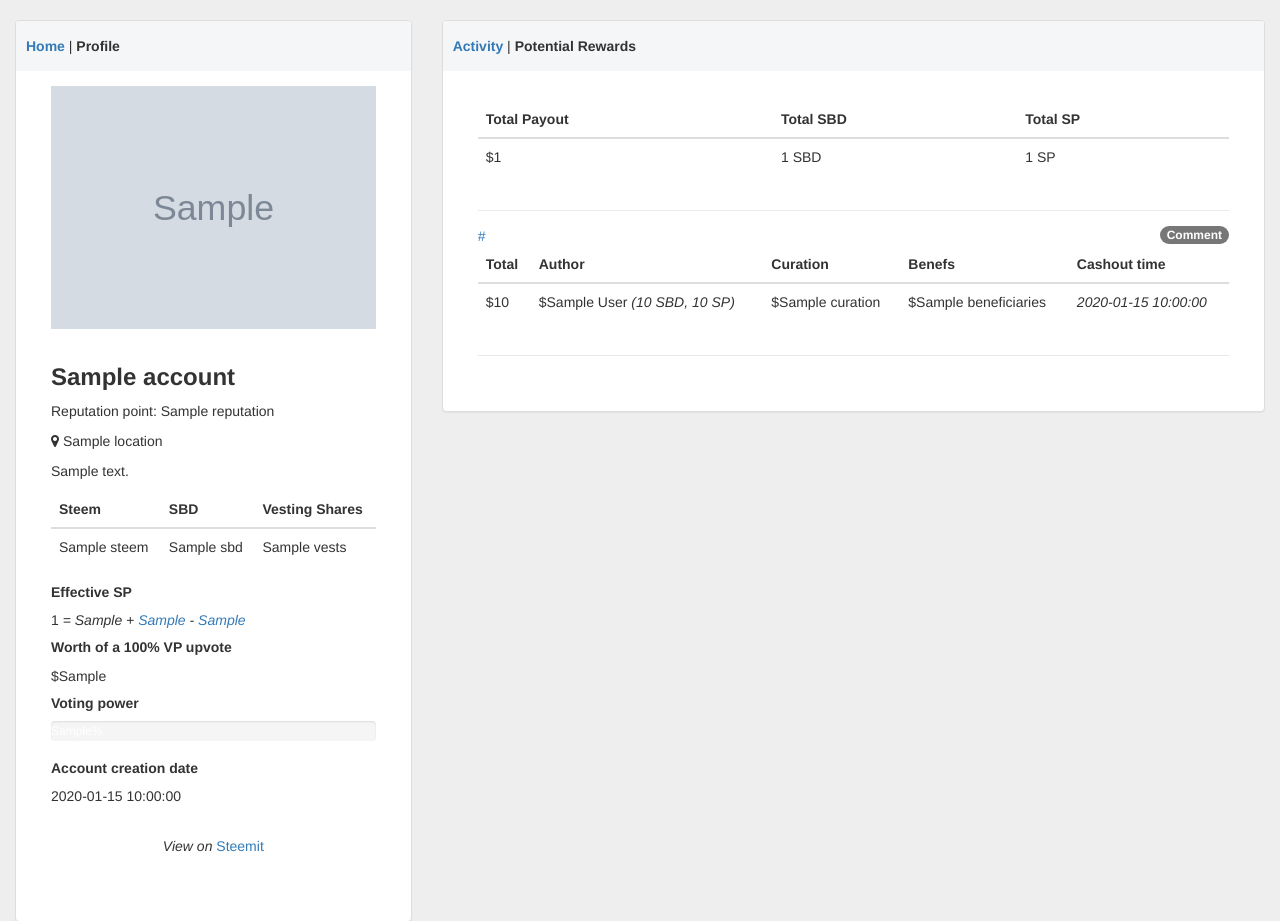
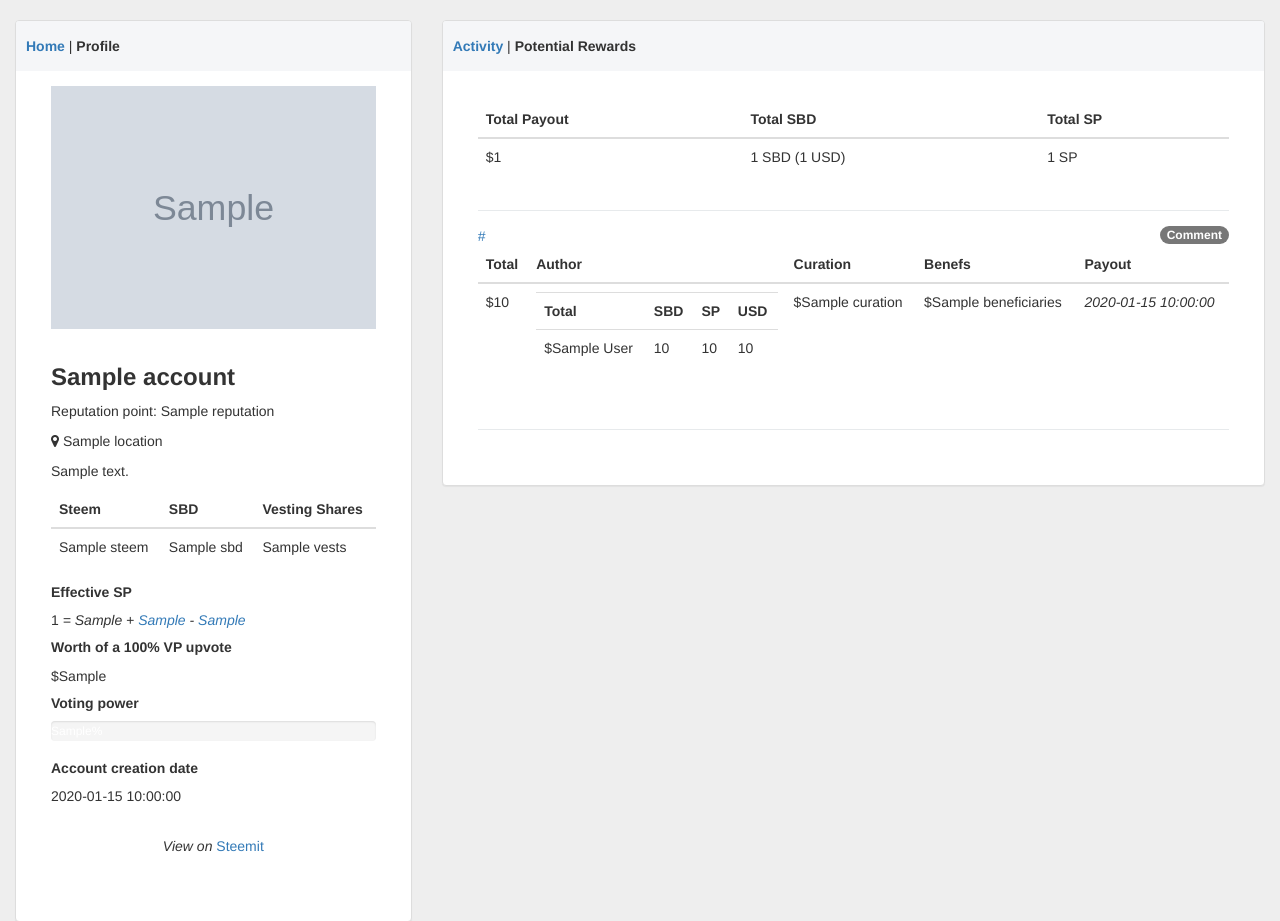
Before and after one commit to emre/steemrocks, a Flask app: template steemrocks/templates/rewards.html in a window 1280 px wide. Shown: the top 921 px of the page. Run offline with Flask 2, Linux system fonts and the light colour scheme; the template is opened without the code that fills it: most values are stand-ins (such as "Sample title", 1, 10 or a date in 2020); grey boxes marked "Sample" are stand-in pictures; some libraries are stand-ins or nearby versions.

Commit message:
Add USD to rewards

```diff
--- a/steemrocks/app.py
+++ b/steemrocks/app.py
@@ -13,6 +13,7 @@ from .settings import SITE_URL
 from . import state
 from dateutil.parser import parse
 from datetime import datetime, timedelta
+from time import time
 
 import bleach
 import requests
@@ -93,19 +94,40 @@ def rewards(username):
 
         total_sp = round(
             sum(r["sp_amount"] for r in rewards), 2)
+
+        total_usd = int(round(
+            sum(r["usd_amount"] for r in rewards), 0))
     else:
         rewards = []
         total_author_rewards = 0
         total_sbd = 0
         total_sp = 0
+        total_usd = 0
+
+    rewards_fixed = []
+    for reward in rewards:
+        cashout_time = parse(reward["cashout_time"]).timestamp()
+        diff = (cashout_time - time()) / 3600
+        if diff < 1:
+            diff = diff * 60
+            until_text = "in %s mins" % int(diff)
+        elif diff > 24:
+            diff = diff / 24
+            until_text = "in %s days" % int(diff)
+        else:
+            until_text = "in %s hours" % int(diff)
+
+        reward["until"] = until_text
+        rewards_fixed.append(reward)
 
     return render_template(
         "rewards.html",
         account=account,
-        rewards=rewards,
+        rewards=rewards_fixed,
         total_author_rewards=total_author_rewards,
         total_sbd=total_sbd,
         total_sp=total_sp,
+        total_usd=total_usd,
     )
 
 
--- a/steemrocks/templates/rewards.html
+++ b/steemrocks/templates/rewards.html
@@ -27,7 +27,7 @@
                       <tbody>
                         <tr>
                           <td>${{total_author_rewards}}</td>
-                          <td>{{total_sbd}} SBD</td>
+                          <td>{{total_sbd}} SBD ({{total_usd}} USD)</td>
                           <td>{{total_sp}} SP</td>
                         </tr>
                       </tbody>
@@ -40,7 +40,8 @@
 
                 <div class="media-body ">
 
-                  <a href="https://steemit.com/{{reward.link}}">{% if reward.is_main_post %}{{reward.title[0:100]}}{%else%}{{reward.link[0:100]}}{%endif%}</a>
+                  <a href="https://steemit.com/{{reward.link}}">
+                      {% if reward.is_main_post %}{{reward.title[0:100]}}{%else%}{{reward.link[0:50]}}{%endif%}</a>
                     <span class="pull-right badge">
                         {% if reward.is_main_post %}Post{%else%}Comment{%endif%}</span>
 
@@ -51,16 +52,31 @@
                           <th scope="col">Author</th>
                           <th scope="col">Curation</th>
                           <th scope="col">Benefs</th>
-                          <th scope="col">Cashout time</th>
+                          <th scope="col">Payout</th>
                         </tr>
                       </thead>
                       <tbody>
                         <tr>
                           <td>${{reward.total}}</td>
-                            <td>${{reward.author}} <em>({{reward.sbd_amount}} SBD, {{reward.sp_amount}} SP)</em></td>
+                          <!--<td>${{reward.author}} <em>({{reward.sbd_amount}} SBD, {{reward.sp_amount}} SP)</em></td>-->
+                          <td>
+                              <table class="table">
+                                <tr>
+                                  <th scope="col">Total</th>
+                                  <th scope="col">SBD</th>
+                                  <th scope="col">SP</th>
+                                  <th scope="col">USD</th>
+                                </tr>
+
+                                <td>${{reward.author}}</td>
+                                <td>{{reward.sbd_amount}}</td>
+                                <td>{{reward.sp_amount}}</td>
+                                <td>{{reward.usd_amount}}</td>
+                              </table>
+                          </td>
                           <td>${{reward.curation}}</td>
                           <td>${{reward.beneficiaries}}</td>
-                            <td><em>{{reward.cashout_time}}</em></td>
+                          <td><em>{{reward.until}}</em></td>
                         </tr>
                       </tbody>
                     </table>
```
